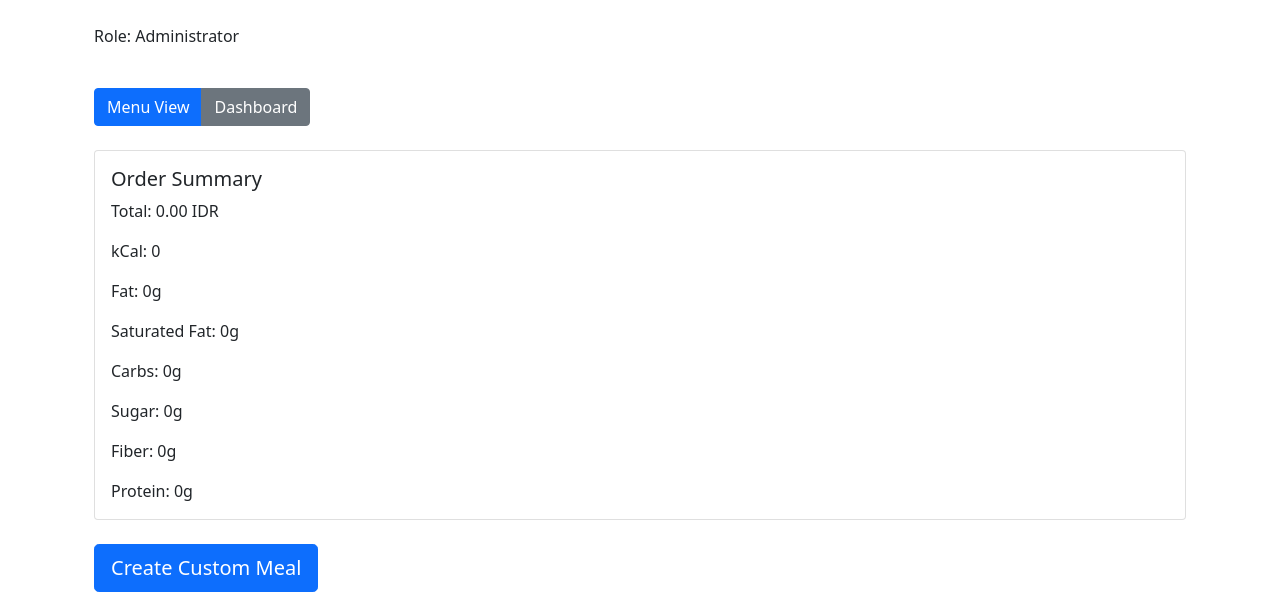
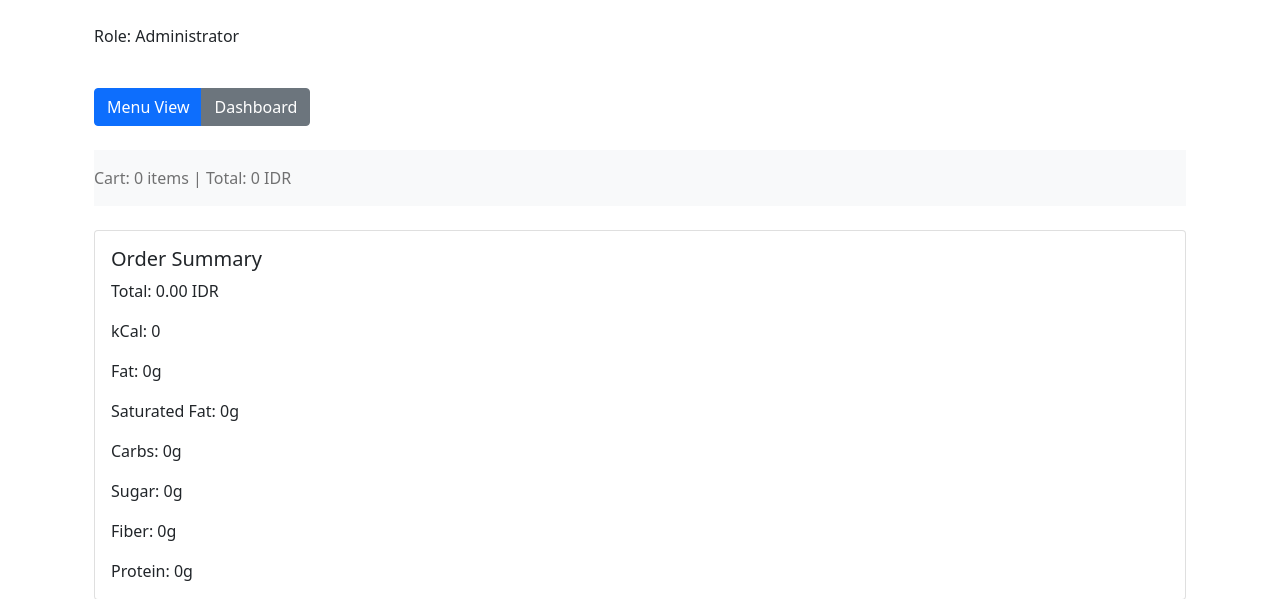
Before and after one commit to 0xDyno/healthy-blend, a Django app: page / in a window 1280 px wide. Shown: the part 56-655 px from the top of the page. Run offline with Django 5.2, Linux system fonts and the light colour scheme; a user stored in the database is signed in; data comes from the database, SQL or seed files in the repository; both versions use the stored data as it was after the commit.

Commit message:
Update 1.201

```diff
--- a/config/urls.py
+++ b/config/urls.py
@@ -34,6 +34,9 @@ router.register(r'products', ProductViewSet)
 router.register(r'orders', OrderViewSet)
 router.register(r'history', HistoryViewSet)
 
+router = DefaultRouter()
+router.register(r'products', ProductViewSet)
+
 urlpatterns = [
     # Административная панель Django
     path('admin/', admin.site.urls),
--- a/core/models.py
+++ b/core/models.py
@@ -201,6 +201,7 @@ class ProductIngredient(models.Model):
 
 class Order(models.Model):
     STATUS_CHOICES = (
+        ('waiting', 'Waiting'),
         ('pending', 'Pending'),
         ('processing', 'Processing'),
         ('ready', 'Ready'),
@@ -215,13 +216,13 @@ class Order(models.Model):
         ('card', 'Card'),
         ('qr', 'QR'),
     )
-    order_status = models.CharField(max_length=20, choices=STATUS_CHOICES, default='processing')
+    order_status = models.CharField(max_length=20, choices=STATUS_CHOICES, default='waiting')
     order_type = models.CharField(max_length=20, choices=ORDER_TYPES, default='offline')
     payment_type = models.CharField(max_length=20, choices=ORDER_TYPES, default='card')
 
     table = models.ForeignKey(User, on_delete=models.CASCADE, limit_choices_to={'role': 'table'})
-    price = models.IntegerField()
-    total_price = models.IntegerField()
+    price = models.IntegerField(default=0)
+    total_price = models.IntegerField(default=0)
     payment_id = models.CharField(max_length=100, blank=True)
     created_at = models.DateTimeField(auto_now_add=True)
 
--- a/core/templates/base.html
+++ b/core/templates/base.html
@@ -21,6 +21,7 @@
     </style>
 </head>
 <body>
+{% csrf_token %}
 <nav class="navbar navbar-expand-lg navbar-light bg-light">
     <div class="container">
         <a class="navbar-brand" href="{% url 'home' %}">Restaurant System</a>
--- a/core/templates/home.html
+++ b/core/templates/home.html
@@ -22,6 +22,15 @@
                     </div>
                 </div>
             {% endif %}
+
+            <nav class="navbar navbar-expand-lg navbar-light bg-light">
+                <!-- ... (остальной код навигационной панели) -->
+                <div class="navbar-text ml-auto">
+                    Cart: <span id="cartItemCount">0</span> items |
+                    Total: <span id="cartTotal">0 IDR</span>
+                </div>
+            </nav>
+            <br>
 
             <div id="menuView">
                 <div class="row mb-4">
@@ -280,8 +289,8 @@
                 .then(data => {
                     if (data.success) {
                         console.log(`Added to cart. Price: ${data.price}, Total: ${data.total_price}`);
-                        // Обновите UI корзины
                         updateCartUI(data);
+                        updateOrderSummary(data.order_summary);
                     } else {
                         console.error('Failed to add to cart');
                     }
@@ -322,11 +331,10 @@
         }
 
         function getCsrfToken() {
-            return document.querySelector('input[name="csrfmiddlewaretoken"]').value;
+            return document.querySelector('[name=csrfmiddlewaretoken]').value;
         }
 
         function updateCartUI(cartData) {
-            // Здесь вы можете обновить UI корзины, например:
             const cartItemCount = document.getElementById('cartItemCount');
             const cartTotal = document.getElementById('cartTotal');
 
@@ -334,8 +342,19 @@
                 cartItemCount.textContent = cartData.item_count;
             }
             if (cartTotal) {
-                cartTotal.textContent = `$${cartData.total_price.toFixed(2)}`;
+                cartTotal.textContent = `${cartData.total_price.toFixed(0)} IDR`;
             }
+        }
+
+        function updateOrderSummary(summary) {
+            document.getElementById('totalPrice').textContent = summary.total_price.toFixed(0);
+            document.getElementById('totalKcal').textContent = summary.total_kcal.toFixed(0);
+            document.getElementById('totalFat').textContent = summary.total_fat.toFixed(1);
+            document.getElementById('totalSaturatedFat').textContent = summary.total_saturated_fat.toFixed(1);
+            document.getElementById('totalCarbs').textContent = summary.total_carbs.toFixed(1);
+            document.getElementById('totalSugar').textContent = summary.total_sugar.toFixed(1);
+            document.getElementById('totalFiber').textContent = summary.total_fiber.toFixed(1);
+            document.getElementById('totalProtein').textContent = summary.total_protein.toFixed(1);
         }
     </script>
 {% endblock %}
--- a/core/views.py
+++ b/core/views.py
@@ -1,3 +1,4 @@
+from django.db.models import Sum, F
 from django.shortcuts import render, redirect, get_object_or_404
 from django.contrib.auth import authenticate, login, logout
 from django.contrib.auth.decorators import login_required
@@ -54,7 +55,6 @@ class ProductViewSet(viewsets.ModelViewSet):
         return Response(serializer.data, status=status.HTTP_201_CREATED, headers=headers)
 
     @action(detail=True, methods=['get'], permission_classes=[permissions.IsAuthenticated])
-    @action(detail=True, methods=['get'], permission_classes=[permissions.IsAuthenticated])
     def nutritional_info(self, request, pk=None):
         product = self.get_object()
         nutritional_value = product.nutritional_value
@@ -92,6 +92,73 @@ class ProductViewSet(viewsets.ModelViewSet):
         }
 
         return Response(data)
+
+    @action(detail=True, methods=['post'], permission_classes=[permissions.IsAuthenticated])
+    def add_to_cart(self, request, pk=None):
+        product = self.get_object()
+        calories = int(request.data.get('calories', 600))
+        quantity = int(request.data.get('quantity', 1))
+
+        # Получаем или создаем текущий заказ пользователя
+        order, created = Order.objects.get_or_create(
+            table=request.user,
+            order_status='pending',
+            defaults={'price': 0, 'total_price': 0}  # Устанавливаем начальные значения
+        )
+
+        # Добавляем продукт в заказ
+        order_product, created = OrderProduct.objects.get_or_create(
+            order=order,
+            product=product,
+            defaults={'quantity': 0}
+        )
+        order_product.quantity = F('quantity') + quantity
+        order_product.save()
+
+        # Обновляем общую стоимость заказа
+        order.total_price = order.dishes.aggregate(
+            total=Sum(F('product__price') * F('quantity'))
+        )['total'] or 0
+        order.price = order.total_price  # Устанавливаем price равным total_price
+        order.save()
+
+        # Рассчитываем суммарную информацию о заказе
+        order_summary = self.calculate_order_summary(order)
+
+        return Response({
+            'success': True,
+            'item_count': order.dishes.count(),
+            'total_price': order.total_price,
+            'order_summary': order_summary
+        })
+
+    def calculate_order_summary(self, order):
+        summary = {
+            'total_price': 0,
+            'total_kcal': 0,
+            'total_fat': 0,
+            'total_saturated_fat': 0,
+            'total_carbs': 0,
+            'total_sugar': 0,
+            'total_fiber': 0,
+            'total_protein': 0,
+        }
+
+        for order_product in order.dishes.all():
+            product = order_product.product
+            quantity = order_product.quantity
+            nutritional_value = product.nutritional_value
+
+            summary['total_price'] += product.get_selling_price() * quantity
+            summary['total_kcal'] += float(nutritional_value.calories) * quantity
+            summary['total_fat'] += float(nutritional_value.fats) * quantity
+            summary['total_saturated_fat'] += float(nutritional_value.saturated_fats) * quantity
+            summary['total_carbs'] += float(nutritional_value.carbohydrates) * quantity
+            summary['total_sugar'] += float(nutritional_value.sugars) * quantity
+            summary['total_fiber'] += float(nutritional_value.fiber) * quantity
+            summary['total_protein'] += float(nutritional_value.proteins) * quantity
+
+        return summary
 
     @action(detail=True, methods=['patch'], permission_classes=[permissions.IsAdminUser])
     def update_price(self, request, pk=None):
```
Also changed, not shown: core/templates/cart.html (+63 -18 lines), core/migrations/0002_alter_order_order_status_alter_order_price_and_more.py (added), db.sqlite3.
